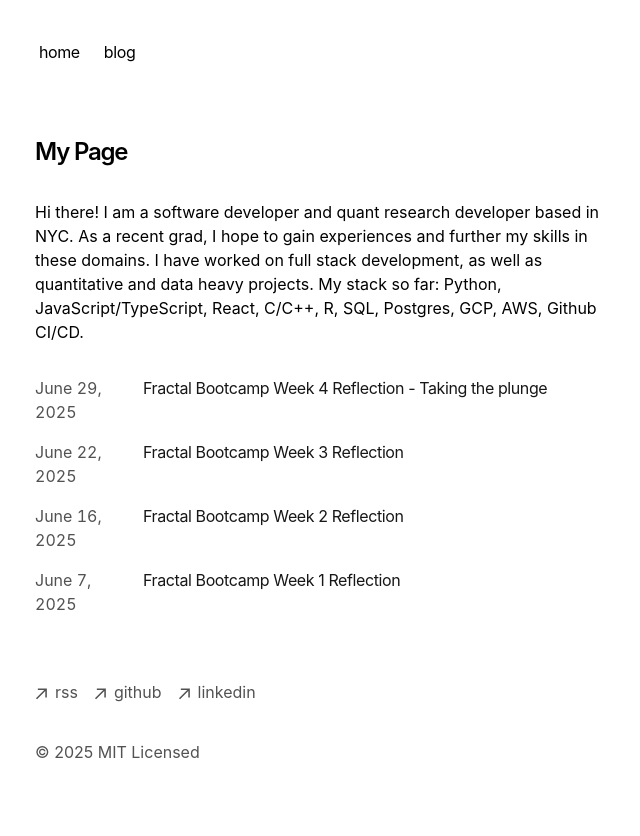
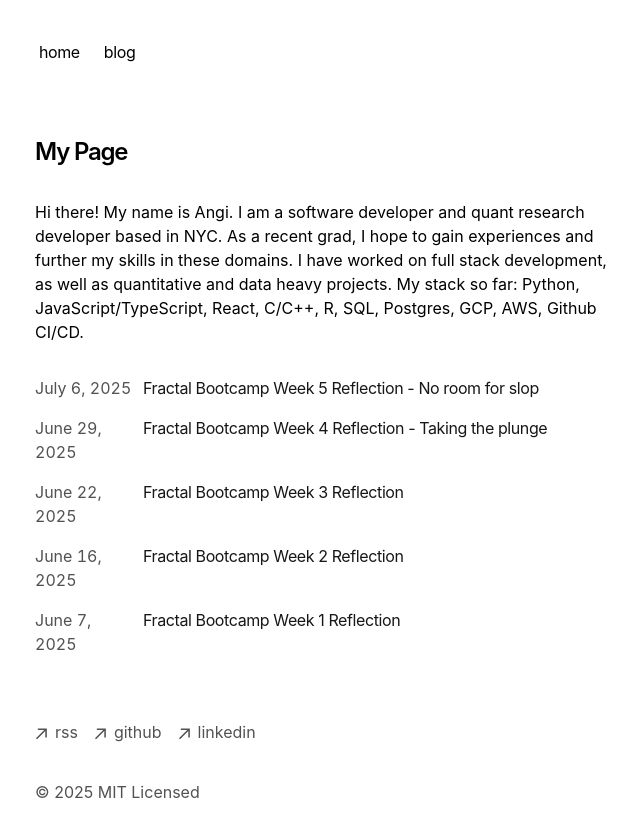
Before and after one commit to angihe93/blog, a Next.js app: page / in a window 1280 px wide. Shown: the top 836 px of the page, without its empty margins (317-957 px from the left). Built offline with nearby package versions, Linux system fonts and the light colour scheme.

Commit message:
week5 post

```diff
--- /dev/null
+++ b/app/blog/posts/fractal-bootcamp-week5.mdx
@@ -0,0 +1,15 @@
+---
+title: 'Fractal Bootcamp Week 5 Reflection - No room for slop'
+publishedAt: '2025-07-06'
+summary: '...'
+---
+
+It's been a week since I committed to working on my prediction markets project full-time. Because I have time now, I actually have to turn my prototype code into something good and production-grade. While the prototype stage was more about figuring out the right flow and learning how the exchanges' APIs and websockets work, now we are aiming to get to fully systematic trading that performs consistently.
+
+The idea of arbitrage is simple (buy the cheaper side of an event on each exchange and make a riskless profit at expiration), but a lot needs to go right for a systematic arbitrage strategy to work. For instance our copy of the orderbooks should correctly reflect the up to date exchange levels, and critically the prices we buy the contracts at are the same as what we found when the system identified the arbitrage, but this is hard due to slippage, especially in fast moving volatile markets where arbitrage opportunities tend to occur. From previous test trade sessions, it seems like market orders are off limits as prices move against us way too often, so we recently switched to placing limit orders instead, which also introduces its own set of complexities such as monitoring order fills and deciding what to do when both legs don't fill to the same amount and we have risk exposures. There is a lot of analytics we could do to better understand price movements on these markets, but this will be a longer term project as our priority now is to get the system ready to handle more live trading asap. Basically get it to a point where we can trust that it will do okay if we leave it unattended.
+
+So I have to sit with my old code, fit the components into our new architecture, and build for leanness and scalability. I have to audit every line of my code and make sure it is both correct and efficient. I have to deal with the fact that some things I did before for the interest of time may not be okay anymore. For example one such thing was how I just ran all the components in one thread, so it was passing data from one class to the next and acting on the signals and trades sequentially. However because certain components take longer to run than others (eg. the trade engine that places trades via the exchanges' APIs), it introduced latency to the whole system and sometimes when it was acting on the next signal to trade it was already stale compared to the actual exchange prices. So I thought about how to deal with this, and I realized making the program multi-threaded should help, with one thread updating the market data and another thread placing the trades. They would communicate via a shared data source which would be updated more frequently with live markets data, so the trade engine should be able to see and act on fresher signals. I'm pretty new to multi-threaded programming though, and some of this seems a bit intimidating, but it's new and exciting to me as well. I feel like I'm unlocking new powers as a python programmer.
+
+I don't think I've ever worked on something this technically demanding, and I honestly feel a bit unqualified at times, but I'm glad to have my teammates to talk things over and bounce ideas off of. I hope building this trading system will stretch me to grow in new ways as a developer.
+
+I missed out on the bootcamp curriculum stuff this week, which covered React Native and Cursor. From what I saw they seemed like powerful tools for app building, and I'd love to check them out more when I have time. On Saturday I got to see my classmates' demos of their apps, and they were quite delightful. They ran the gamut of weather social, tennis coaching, recipe generation, game rating, language learning, and more. I also learned something new about Rust and emulators from classmates that worked on different projects.
--- a/app/page.tsx
+++ b/app/page.tsx
@@ -7,7 +7,7 @@ export default function Page() {
         My Page
       </h1>
       <p className="mb-4">
-        {`Hi there! I am a software developer and quant research developer based in NYC.
+        {`Hi there! My name is Angi. I am a software developer and quant research developer based in NYC.
         As a recent grad, I hope to gain experiences and further my skills in these domains.
         I have worked on full stack development, as well as quantitative and data heavy projects.
         My stack so far: Python, JavaScript/TypeScript, React, C/C++, R, SQL, Postgres, GCP, AWS, Github CI/CD.`}
```
